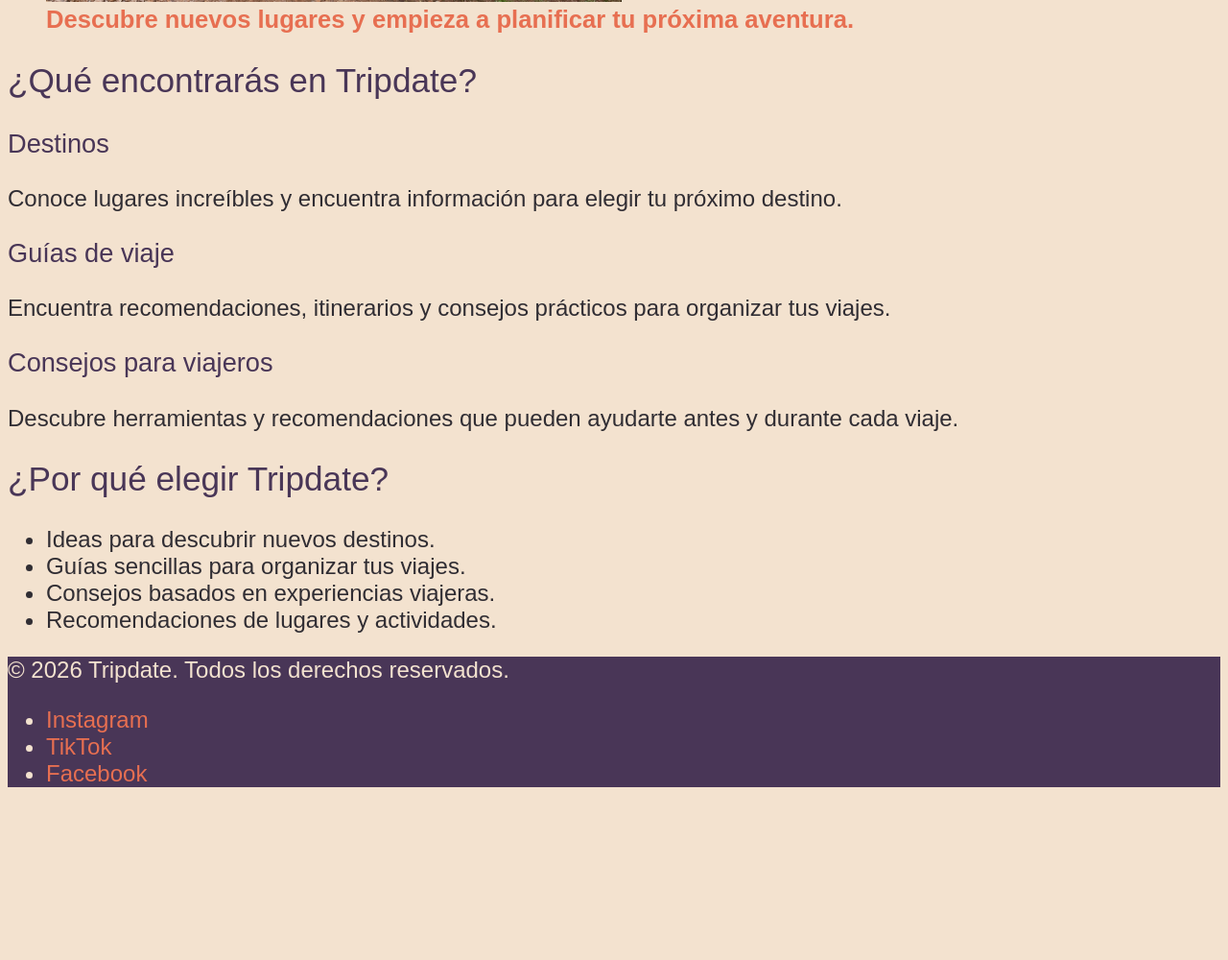
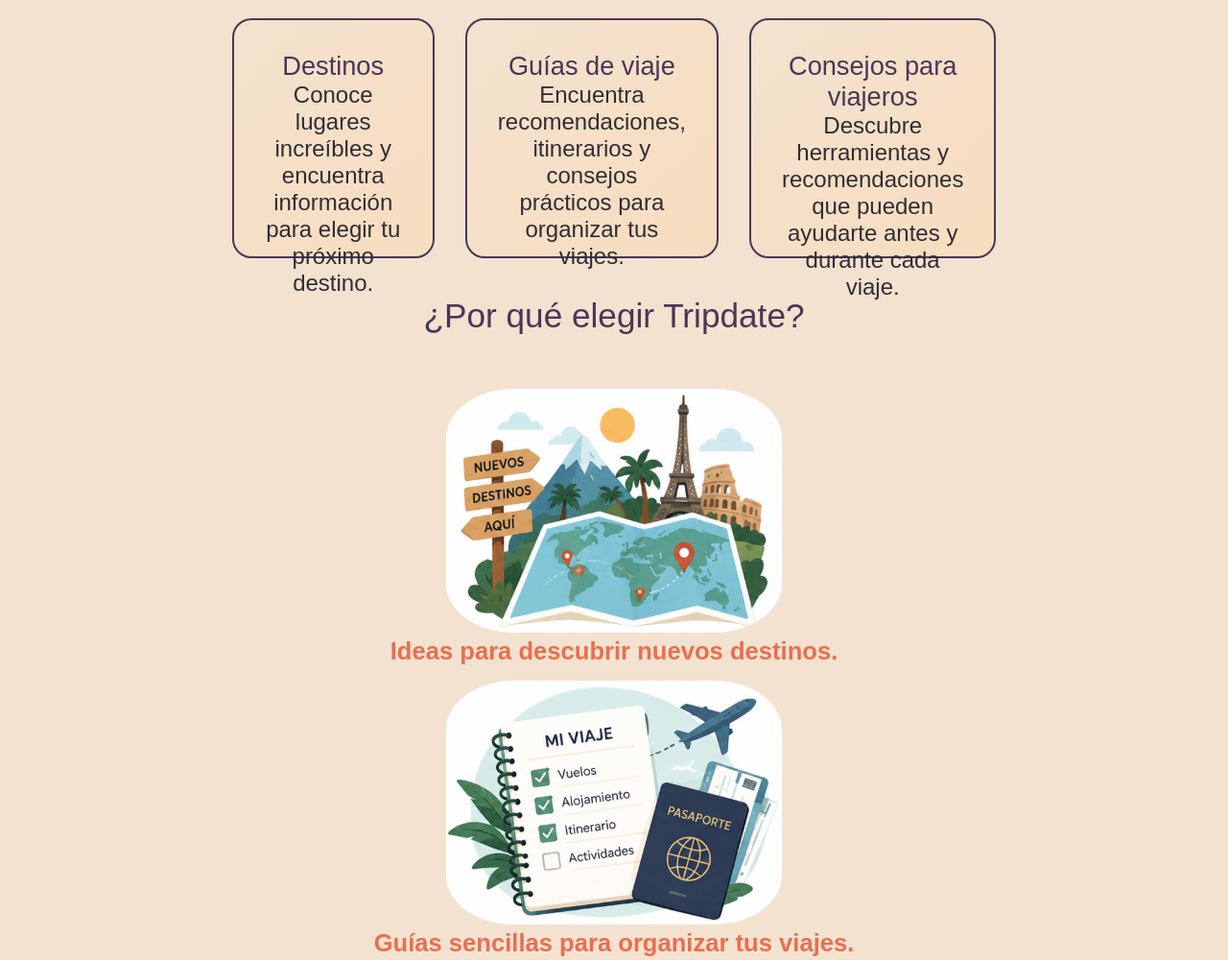
Before and after one commit to gjuar/proyecto26, a plain HTML site: page index.html in a window 1280 px wide. Shown: the part 971-1971 px from the top of the page at 96% size. Before the commit the page ends 1815 px from the top, so only its background shows below. Drawn offline with Linux system fonts and the light colour scheme; a web font is replaced by a local one.

Commit message:
Pre-entrega 3
Layouts flexibles y espaciado preciso en el portafolio

```diff
--- a/index.html
+++ b/index.html
@@ -1,12 +1,14 @@
 <!DOCTYPE html>
 <html lang="es">
+
 <head>
     <meta charset="UTF-8">
     <meta name="viewport" content="width=device-width, initial-scale=1.0">
     <link rel="stylesheet" href="./styles/styles.css">
     <link rel="preconnect" href="https://fonts.googleapis.com">
     <link rel="preconnect" href="https://fonts.gstatic.com" crossorigin>
-<link href="https://fonts.googleapis.com/css2?family=Dongle:wght@300;400;700&family=Zen+Dots&display=swap" rel="stylesheet">
+    <link href="https://fonts.googleapis.com/css2?family=Dongle:wght@300;400;700&family=Zen+Dots&display=swap"
+        rel="stylesheet">
     <title>Tripdate · Inicio</title>
 </head>
 
@@ -29,28 +31,33 @@
 
     <main>
         <!-- Presentación -->
-        <section>
+        <div>
             <h1>Tu próxima cita es con el mundo</h1>
 
-            <p>Descubre nuevos destinos, encuentra inspiración para tus próximos viajes y conoce nuestras recomendaciones para vivir experiencias inolvidables alrededor del mundo.</p>
-        </section>
+            <p>Descubre nuevos destinos, encuentra inspiración para tus próximos viajes y conoce nuestras
+                recomendaciones para vivir experiencias inolvidables alrededor del mundo.</p>
+        </div>
 
         <!-- Info general -->
         <section>
+            <div class="general">
                 <h2>Descubre Tripdate</h2>
 
-            <p>En Tripdate compartimos destinos, consejos e itinerarios para ayudarte a organizar tu próxima aventura de una manera sencilla.</p>
+                <p>En Tripdate compartimos destinos, consejos e itinerarios para ayudarte a organizar tu
+                    próxima aventura de una manera sencilla.</p>
 
                 <figure>
-                <img src="img/viajeros-observando.webp" alt="Viajeros observando un paisaje durante un viaje" width="600">
+                    <img src="img/viajeros-observando.webp" alt="Viajeros observando un paisaje durante un viaje"
+                        width="600">
                     <figcaption>Descubre nuevos lugares y empieza a planificar tu próxima aventura.
                     </figcaption>
                 </figure>
-        </section>
+            </div>
 
             <!-- Sección de servicios -->
-        <section>
+
             <h2>¿Qué encontrarás en Tripdate?</h2>
+            <div class="servicios">
 
                 <article>
                     <h3>Destinos</h3>
@@ -66,18 +73,43 @@
                     <h3>Consejos para viajeros</h3>
                     <p>Descubre herramientas y recomendaciones que pueden ayudarte antes y durante cada viaje.</p>
                 </article>
-        </section>
+            </div>
 
             <!-- Lista de herramientas-beneficios -->
-        <section>
             <h2>¿Por qué elegir Tripdate?</h2>
 
+            <div class="herramientas">
                 <ul>
-                <li>Ideas para descubrir nuevos destinos.</li>
-                <li>Guías sencillas para organizar tus viajes.</li>
-                <li>Consejos basados en experiencias viajeras.</li>
-                <li>Recomendaciones de lugares y actividades.</li>
+                    <li>
+                        <figure><img class="por-que" src="img/ideas-destinos.webp"
+                                alt="Mapa, monumentos, diferentes clima, ideas para tus nuevos destinos.">
+                            <figcaption>Ideas para descubrir nuevos destinos.</figcaption>
+                        </figure>
+
+                    </li>
+                    <li>
+                        <figure><img class="por-que" src="img/guias-viajes.webp"
+                                alt="Libreta con anotaciones, pasaporte, y el paso a paso de tu viaje.">
+                            <figcaption>Guías sencillas para organizar tus viajes.</figcaption>
+                        </figure>
+
+                    </li>
+                    <li>
+                        <figure><img class="por-que" src="img/consejos-experiencias.webp"
+                                alt="Viajera observando el paisaje junto con una reseña de 5 estrellas.">
+                            <figcaption>Consejos basados en experiencias viajeras.</figcaption>
+                        </figure>
+
+                    </li>
+                    <li>
+                        <figure><img class="por-que" src="img/recomendaciones-actividades.webp"
+                                alt="Cámara de fotos con diferentes fotografías de lugares y actividades.">
+                            <figcaption>Recomendaciones de lugares y actividades.</figcaption>
+                        </figure>
+
+                    </li>
                 </ul>
+            </div>
         </section>
 
     </main>
@@ -95,4 +127,5 @@
 
     </footer>
 </body>
+
 </html>
--- a/styles/styles.css
+++ b/styles/styles.css
@@ -13,11 +13,22 @@
 
 
 /* Estilos generales */
+
+* {
+    padding: 0;
+    margin: 0;
+    box-sizing: border-box;
+}
+
 body {
     font-family: "Dongle", sans-serif;
     font-weight: 400;
     background-color: #f3e2cf;
     color: #302D33;
+    min-height: 100vh;
+    display: flex;
+    flex-direction: column;
+    gap: 1.5rem;
 }
 
 p, ul {
@@ -29,24 +40,13 @@
     text-decoration: none;
 }
 
-/* Header */
-header {
-    font-family: "Zen Dots", sans-serif;
-    background: linear-gradient(135deg,#493657,#E76F51,#F4A261);
-    color: #FFF8F0;
-}
-
-.nav-title {
-    font-size: 3rem;
-    font-weight: 400;
-}
-
 /* Títulos */
 h1 {
     font-family: "Zen Dots", sans-serif;
     font-size: 2.5rem;
     font-weight: 400;
     color: #493657;
+    /* border: solid 2px #E76F51; */
 }
 
 h2 {
@@ -70,8 +70,156 @@
     color: #E76F51;
 }
 
+/* Header */
+header {
+    font-family: "Zen Dots", sans-serif;
+    background: linear-gradient(135deg,#493657,#E76F51,#F4A261);
+    color: #FFF8F0;
+    padding: 1rem;
+}
+
+nav {
+    display: flex;
+    justify-content: space-between;
+    align-items: center;
+    padding: 1.5rem;
+}
+
+nav ul {
+    display: flex;
+    list-style-type: none;
+    gap: 2rem;
+}
+
+nav ul li a {
+    color: #493657;
+}
+
+.nav-title {
+    font-size: 3rem;
+    font-weight: 400;
+    /* padding: 1rem; */
+}
+
+/* Main */
+main {
+    display: flex;
+    flex-direction: column;
+    flex: 1;
+    align-items: center;
+    text-align: center;
+    gap: 3rem;
+    margin: 3rem;
+}
+
+section {
+    display: flex;
+    flex-direction: column;
+    gap: 1.5rem;
+}
+
+.servicios {
+    display: flex;
+    gap: 2rem;
+    padding: 1rem;
+    width: 70%;
+    margin: 0 auto;
+}
+
+.servicios article {
+    display: flex;
+    flex-direction: column;
+    background: linear-gradient(135deg,#F3E2CF,#F8DDBF);
+    flex: 1 1 0;
+    padding: 2rem;
+    border-radius: 20px;
+    border: 2px solid #493657;
+    /* gap: 1rem; */
+    height: 250px;
+    /* justify-content: space-between; */
+}
+
+.servicios article h3 {
+    height: 80px;
+    display: flex;
+    align-items: center;
+    justify-content: center;
+}
+
+.herramientas {
+    width: 70%;
+    margin: 0 auto;
+}
+
+.herramientas ul {
+    display: flex;
+    justify-content: center;
+    list-style-type: none;
+    flex-wrap: wrap;
+    padding: 2rem;
+    gap: 1rem;
+}
+
+.herramientas figure {
+    display: flex;
+    flex-direction: column;
+    align-items: center;
+    gap: 0.3rem;
+}
+
+.herramientas figcaption {
+    margin: 0;
+}
+
+
+.por-que {
+    width: 100%;
+    max-width: 350px;
+    border-radius: 20%;
+}
+
+.destinos {
+    display: flex;
+    justify-content: center;
+    gap: 3rem;
+}
+
+.destinos article {
+    display: flex;
+    flex-direction: column;
+    align-items: center;
+    justify-content: center;
+    width: 400px;
+    padding: 1rem;
+    gap: 0.5rem;
+}
+
+.destinos article p {
+    width: 90%;
+}
+
+.img-destinos {
+    width: 400px;
+    height: 300px;
+    border-radius: 15%;
+}
+
 /* Footer*/
 footer {
     background-color: #493657;
     color: #f3e2cf;
+    display: flex;
+    flex-direction: row-reverse;
+    justify-content: space-between;
+    align-items: center;
+    padding: 2rem;
 }
+
+footer ul {
+    display: flex;
+    gap: 2rem;
+}
+
+footer ul li {
+    list-style-type: none;
+}
```
Also changed, not shown: pages/destinos.html (+15 -5 lines), img/amsterdam.webp (added), img/consejos-experiencias.webp (added), img/guias-viajes.webp (added), img/ideas-destinos.webp (added), img/paris.webp (added), img/recomendaciones-actividades.webp (added), img/roma.webp (added). Lines whose indentation alone changed are shown as unchanged.
